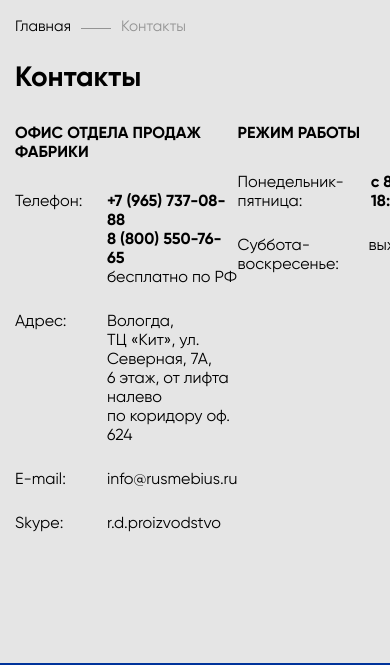
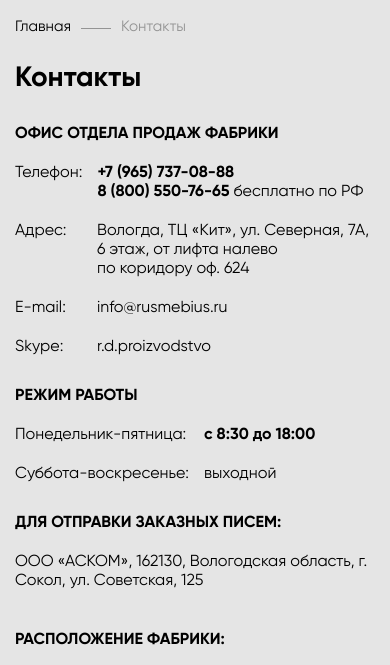
Before and after one commit to iv-tsim/alfart, a plain HTML site: page contacts.html in a window 390 px wide. Shown: the part 63-728 px from the top of the page. Drawn offline with Linux system fonts and the light colour scheme.

Commit message:
contacts

```diff
--- a/contacts.html
+++ b/contacts.html
@@ -80,6 +80,7 @@
             </div>
             <section class="contacts">
                 <div class="container contacts-container">
+                    <div class="contacts-list">
                         <div class="contacts-column">
                             <h2 class="contacts-title">Офис отдела продаж фабрики</h2>
                             <div class="contacts-item">
@@ -134,6 +135,7 @@
                                 <div class="contacts-item__name">Тел./факс:</div>
                                 <div class="contacts-item__value">
                                     <a href="tel:88173332041" class="contacts-bold">8 (8173) 33-20-41</a>
+                                </div>
                             </div>
                         </div>
                     </div>
--- a/sass/contacts/_contacts.sass
+++ b/sass/contacts/_contacts.sass
@@ -1,9 +1,14 @@
 .contacts
     padding-bottom: 120px
-    &-container
+    &-list
         display: flex
+        flex-wrap: wrap
+        width: calc(100% + 30px)
+        margin-left: -15px
     &-column
-        flex-basis: 33.33%
+        flex-basis: 400px
+        flex-grow: 1
+        margin: 0 15px 30px 15px
     &-title
         margin-bottom: 30px
         font-size: 16px
@@ -25,3 +30,27 @@
                 color: #000
             .contacts-bold
                 font-weight: 700
+
+@media (max-width: 1400px)
+    .contacts
+        padding-bottom: 100px
+        &-title
+            margin-bottom: 20px
+            &_margin
+                margin-top: 40px
+        &-item
+            margin-bottom: 20px
+            &__name
+                margin-right: 15px
+
+@media (max-width: 1200px)
+    .contacts
+        padding-bottom: 80px
+
+@media (max-width: 1000px)
+    .contacts
+        padding-bottom: 70px
+
+@media (max-width: 700px)
+    .contacts
+        padding-bottom: 40px
```
Also changed, not shown: css/style.css, 1 other file. Lines whose indentation alone changed are shown as unchanged.
